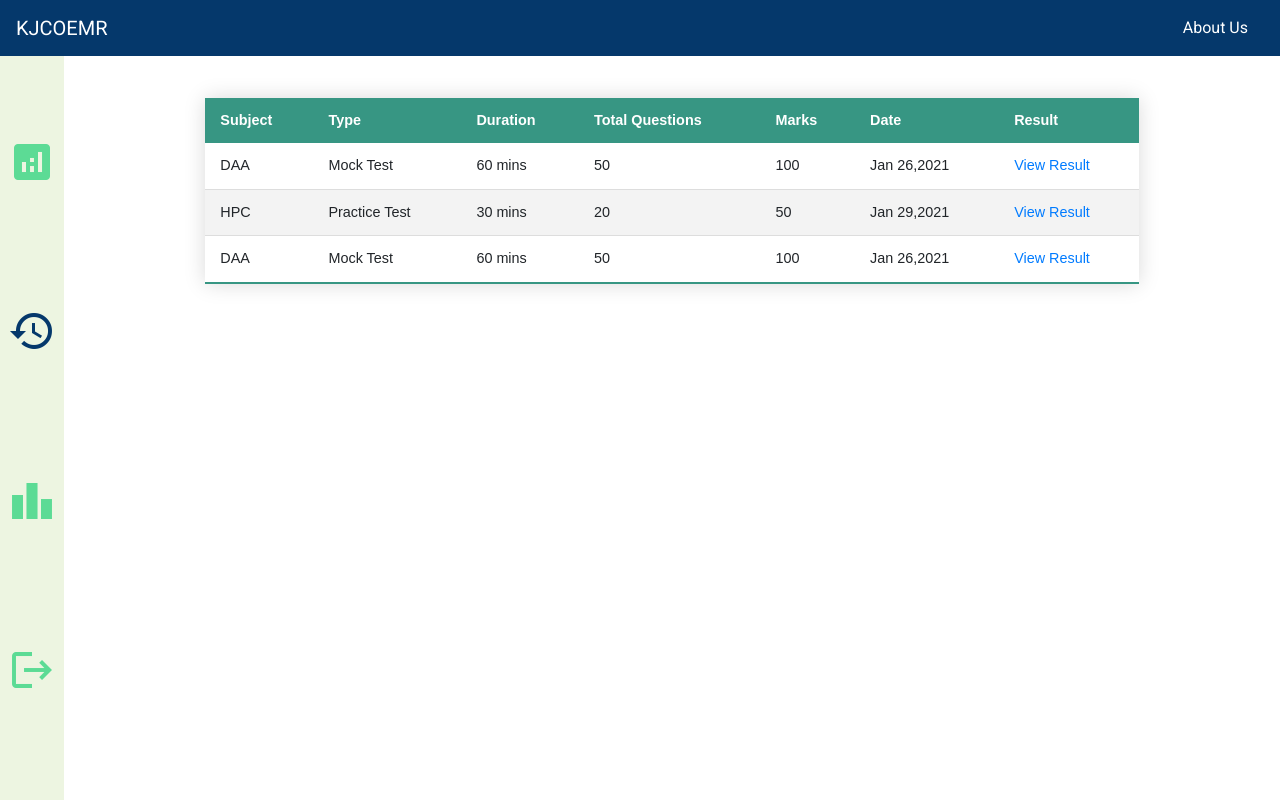
After one commit to lquresh52/BE-Project-2021, a Django app: page /dashboard/historyPage in a window 1280 px wide. The commit adds this page. Run offline with Django 3.2, Linux system fonts and the light colour scheme; some libraries are stand-ins or nearby versions.

Commit message:
HIstory Page and much more

```diff
--- /dev/null
+++ b/static/css/history_page.css
@@ -0,0 +1,270 @@
+*{
+    margin: 0px;
+    padding: 0px;
+    box-sizing: border-box;
+}
+
+body{
+    font-family: 'Roboto', sans-serif;
+}
+
+:root{
+    --mainBackgroundColor: #edf5e1;
+    --lightGreen: #8ce7af;
+    --mediumGreen: #5cdb95;
+    --darkGreen: #379683;
+    --darkBlue: #05386b;
+}
+
+/*----------------  NAVBAR  ------------------------*/
+.myNavbar{
+    z-index:200;
+    background-color: #05386b !important;
+}
+
+::selection{
+    background: #4158d0;
+    color: #fff;
+}
+
+.sidebar{
+    height: 100vh;
+    width: 5vw;
+    position: fixed;
+    left: 0;
+    background-color: var(--mainBackgroundColor);
+    z-index: 7;
+}
+.myIcon{
+    color: var(--mediumGreen);
+    font-size: 48px;
+    width: 100%;
+    display: flex;
+    justify-content: center;
+    cursor: pointer;
+}
+.nav-icons{
+    margin-top: 2vh;
+    display: flex;
+    flex-direction: column;
+    justify-content: space-evenly;
+    height: 100%;
+}
+.selected{
+    color: var(--darkBlue);
+}
+.parentDiv{
+    position: relative;
+    display: flex;
+    align-items: center;
+}
+.mytooltip{
+    position: absolute;
+    top: 0px;
+    left: 55px;
+    background-color: var(--darkBlue);
+    color: white;
+    width: 100px;
+    opacity: 0;
+    pointer-events: none;
+    height: 50px;
+    text-align: center;
+    font-size: 1rem;
+    display: flex;
+    justify-content: center;
+    align-items: center;
+    letter-spacing: 1px;
+    border-radius: 10px;
+    transform: translateX(-50px);
+    transition: .4s ease;
+    z-index: 15;
+}
+.parentDiv:hover .mytooltip{
+    transform: translateX(10px);
+    opacity: .8;
+}
+a{
+    text-decoration: none !important;
+}
+
+
+.mainscreen{
+    width: 100% !important;
+}
+
+/*----------------  CONTENTS ------------------------*/
+.contents{
+    padding-top: 5%;
+    padding-left: 5vw;
+}
+
+.myRow{
+    width: 100%;
+    margin-top: 20px;
+    display: flex;
+    justify-content: start;
+}
+
+/*---------------- HAMBURGER ------------------------*/
+.ham {
+    cursor: pointer;
+    color: white;
+    -webkit-tap-highlight-color: transparent;
+    -webkit-transition: -webkit-transform 300ms;
+    transition: -webkit-transform 300ms;
+    transition: transform 300ms;
+    transition: transform 300ms, -webkit-transform 300ms;
+    -moz-user-select: none;
+    -webkit-user-select: none;
+    -ms-user-select: none;
+    user-select: none;
+    z-index: 10;
+}
+
+.hamRotate.active {
+    -webkit-transform: rotate(45deg);
+    transform: rotate(45deg);
+}
+
+.hamRotate180.active {
+    -webkit-transform: rotate(180deg);
+    transform: rotate(180deg);
+}
+
+.line {
+    fill: none;
+    -webkit-transition: stroke-dasharray 500ms, stroke-dashoffset 500ms;
+    transition: stroke-dasharray 500ms, stroke-dashoffset 500ms;
+    stroke: white;
+    stroke-width: 6;
+    stroke-linecap: round;
+}
+
+.ham6 .top {
+    stroke-dasharray: 40 172;
+}
+
+.ham6 .middle {
+    stroke-dasharray: 40 111;
+}
+
+.ham6 .bottom {
+    stroke-dasharray: 40 172;
+}
+
+.ham6.active .top {
+    stroke-dashoffset: -132px;
+}
+
+.ham6.active .middle {
+    stroke-dashoffset: -71px;
+}
+
+.ham6.active .bottom {
+    stroke-dashoffset: -132px;
+}
+
+.styled-table {
+    border-collapse: collapse;
+    margin: 35px 0;
+    font-size: 0.9em;
+    font-family: sans-serif;
+    min-width: 100%;
+    box-shadow: 0 0 20px rgba(0, 0, 0, 0.15);
+}
+.styled-table thead tr {
+    background-color: var(--darkGreen);
+    color: #ffffff;
+    /* text-align: left; */
+}
+
+.styled-table th,
+.styled-table td {
+    padding: 12px 15px;
+    text-align: left;
+}
+.styled-table tbody tr {
+    border-bottom: 1px solid #dddddd;
+}
+
+.styled-table tbody tr:nth-of-type(even) {
+    background-color: #f3f3f3;
+}
+
+.styled-table tbody tr:last-of-type {
+    border-bottom: 2px solid var(--darkGreen);
+}
+
+
+/*----------------  Mobile View ------------------------*/
+@media (max-width:991px){
+    .sidebar{
+        height: 7vh;
+        width: 100vw;
+        bottom: 0px;
+        border-radius: 13px 13px 0px 0px;
+    }
+    .myIcon{
+        font-size: 35px;
+        width: 100%;
+    }
+    .nav-icons{
+        margin-top: 0vh;
+        flex-direction: row;
+    }
+    .mytooltip{
+        display: none;
+    }
+
+    .contents{
+        padding-bottom: 7vh;
+        padding-top: 7vh;
+        padding-left: 0vw;
+    }
+
+    /* Force table to not be like tables anymore */
+	table, thead, tbody, th, td, tr {
+		display: block;
+	}
+
+	/* Hide table headers (but not display: none;, for accessibility) */
+	thead tr {
+		position: absolute;
+		top: -9999px;
+		left: -9999px;
+	}
+
+	tr { border: 1px solid #ccc; }
+
+	td {
+		/* Behave  like a "row" */
+		border: none;
+		border-bottom: 1px solid #eee;
+		position: relative;
+		padding-left: 50%;
+	}
+
+	td:before {
+		/* Now like a table header */
+		/* Top/left values mimic padding */
+		width: 50%;
+		padding-right: 10px;
+        white-space: nowrap;
+        float: left;
+	}
+
+	/*
+	Label the data
+	*/
+	td:nth-of-type(1):before { content: "Subject"; }
+	td:nth-of-type(2):before { content: "Type"; }
+	td:nth-of-type(3):before { content: "Duration"; }
+	td:nth-of-type(4):before { content: "Total Questions"; }
+	td:nth-of-type(5):before { content: "Marks"; }
+	td:nth-of-type(6):before { content: "Date"; }
+    td:nth-of-type(7):before { content: "Result"; }
+
+    td{
+        font-weight:500;
+    }
+}
--- a/static/css/student_test_page.css
+++ b/static/css/student_test_page.css
@@ -182,8 +182,8 @@ input[type="file"]{
     font-size: 40px;
     cursor: pointer;
     color: rgb(117, 115, 233);
+    display: flex;
     align-items: center;
-    position: relative;
 }
 
 
--- /dev/null
+++ b/studentDashboard/templates/studentDashboard/history_page.html
@@ -0,0 +1,154 @@
+{% load static %}
+<!DOCTYPE html>
+<html lang="en">
+
+<head>
+    <meta charset="UTF-8">
+    <meta name="viewport" content="width=device-width, initial-scale=1.0">
+    <title>History</title>
+    <!-- Google Scripts -->
+    <link href="https://fonts.googleapis.com/css2?family=Roboto&display=swap" rel="stylesheet">
+    <link href="https://fonts.googleapis.com/icon?family=Material+Icons" rel="stylesheet">
+
+    <!-- Bootstrap Css -->
+    <link rel="stylesheet" href="https://cdn.jsdelivr.net/npm/bootstrap@4.5.3/dist/css/bootstrap.min.css"
+        integrity="sha384-TX8t27EcRE3e/ihU7zmQxVncDAy5uIKz4rEkgIXeMed4M0jlfIDPvg6uqKI2xXr2" crossorigin="anonymous">
+
+    <link rel="stylesheet" href="{% static 'css/history_page.css' %}">
+
+    <!-- jQuery 1.7.2+ or Zepto.js 1.0+ -->
+    <script src="//ajax.googleapis.com/ajax/libs/jquery/1.9.1/jquery.min.js"></script>
+</head>
+
+<body>
+    <nav class="navbar navbar-expand-lg navbar-dark bg-dark fixed-top myNavbar">
+        <a class="navbar-brand" href="#">KJCOEMR</a>
+
+        <!-- Hamburger Icon With Animation -->
+        <button class="navbar-toggler" style="outline: none; border: none;" type="button" data-toggle="collapse"
+            data-target="#navbarSupportedContent" aria-controls="navbarSupportedContent" aria-expanded="false"
+            aria-label="Toggle navigation">
+            <svg class="ham ham6" viewBox="0 0 100 100" width="50" onclick="this.classList.toggle('active')">
+                <path class="line top"
+                    d="m 30,33 h 40 c 13.100415,0 14.380204,31.80258 6.899646,33.421777 -24.612039,5.327373 9.016154,-52.337577 -12.75751,-30.563913 l -28.284272,28.284272" />
+                <path class="line middle"
+                    d="m 70,50 c 0,0 -32.213436,0 -40,0 -7.786564,0 -6.428571,-4.640244 -6.428571,-8.571429 0,-5.895471 6.073743,-11.783399 12.286435,-5.570707 6.212692,6.212692 28.284272,28.284272 28.284272,28.284272" />
+                <path class="line bottom"
+                    d="m 69.575405,67.073826 h -40 c -13.100415,0 -14.380204,-31.80258 -6.899646,-33.421777 24.612039,-5.327373 -9.016154,52.337577 12.75751,30.563913 l 28.284272,-28.284272" />
+            </svg>
+        </button>
+
+        <div class="collapse navbar-collapse" id="navbarSupportedContent">
+            <ul class="navbar-nav ml-auto" id="inline-popups">
+                <li class="nav-item active mx-2">
+                    <a class="nav-link" href="#">About Us <span class="sr-only">(current)</span></a>
+                </li>
+            </ul>
+        </div>
+    </nav>
+
+    <div class="container-fluid mainscreen">
+
+        <!-- Sidebar -->
+        <div class="sidebar">
+            <div class="nav-icons ">
+
+                <a href="{% url 'dashboard' %}">
+                    <div class="parentDiv">
+                        <span class="material-icons myIcon ">
+                            analytics
+
+                        </span>
+                        <p class="mytooltip">Dashboard</p>
+                    </div>
+                </a>
+
+                <div class="parentDiv">
+                    <span class="material-icons myIcon selected">
+                        restore
+                    </span>
+                    <p class="mytooltip">History</p>
+                </div>
+                <div class="parentDiv">
+                    <span class="material-icons myIcon">
+                        leaderboard
+                    </span>
+                    <p class="mytooltip">Ranking</p>
+                </div>
+                <a href="{% url 'logout' %}" class="parentDiv">
+                    <span class="material-icons myIcon">
+                        logout
+                    </span>
+                    <p class="mytooltip">Logout</p>
+                </a>
+            </div>
+        </div>
+
+        <!-- Contents -->
+        <div class="contents">
+            <div class="row col-12 myRow m-0">
+                <div class="col-md-10 col-sm-12  ml-auto mr-auto">
+                    <table class="styled-table">
+                        <thead>
+                            <tr>
+                                <th>Subject</th>
+                                <th>Type</th>
+                                <th>Duration</th>
+                                <th>Total Questions</th>
+                                <th>Marks</th>
+                                <th>Date</th>
+                                <th>Result</th>
+                            </tr>
+                        </thead>
+                        <tbody>
+                            <tr>
+                                <td>DAA</td>
+                                <td>Mock Test</td>
+                                <td>60 mins</td>
+                                <td>50</td>
+                                <td>100</td>
+                                <td>Jan 26,2021</td>
+                                <td> <a href="#">View Result</a></td>
+                            </tr>
+                            <tr>
+                                <td>HPC</td>
+                                <td>Practice Test</td>
+                                <td>30 mins</td>
+                                <td>20</td>
+                                <td>50</td>
+                                <td>Jan 29,2021</td>
+                                <td><a href="#">View Result</a></td>
+                            </tr>
+                            <tr>
+                                <td>DAA</td>
+                                <td>Mock Test</td>
+                                <td>60 mins</td>
+                                <td>50</td>
+                                <td>100</td>
+                                <td>Jan 26,2021</td>
+                                <td><a href="#">View Result</a></td>
+                            </tr>
+                            <!-- and so on... -->
+                        </tbody>
+                    </table>
+                </div>
+            </div>
+        </div>
+
+    </div>
+
+
+
+    <!-- Bootstrap Scripts -->
+    <script src="https://code.jquery.com/jquery-3.5.1.slim.min.js"
+        integrity="sha384-DfXdz2htPH0lsSSs5nCTpuj/zy4C+OGpamoFVy38MVBnE+IbbVYUew+OrCXaRkfj"
+        crossorigin="anonymous"></script>
+    <script src="https://cdn.jsdelivr.net/npm/popper.js@1.16.1/dist/umd/popper.min.js"
+        integrity="sha384-9/reFTGAW83EW2RDu2S0VKaIzap3H66lZH81PoYlFhbGU+6BZp6G7niu735Sk7lN"
+        crossorigin="anonymous"></script>
+    <script src="https://cdn.jsdelivr.net/npm/bootstrap@4.5.3/dist/js/bootstrap.min.js"
+        integrity="sha384-w1Q4orYjBQndcko6MimVbzY0tgp4pWB4lZ7lr30WKz0vr/aWKhXdBNmNb5D92v7s"
+        crossorigin="anonymous"></script>
+</body>
+
+</html>
--- a/studentDashboard/urls.py
+++ b/studentDashboard/urls.py
@@ -4,4 +4,5 @@ from . import views
 urlpatterns = [
     path('', views.dashboard, name='dashboard'),
     path('studentTest/<str:subject_id>/',views.studentTest,name="studentTest"),
+    path('historyPage',views.historyPage,name='historyPage'),
 ]
--- a/studentDashboard/views.py
+++ b/studentDashboard/views.py
@@ -10,6 +10,7 @@ def dashboard(request):
     print(tests)
     return render(request, 'studentDashboard/dashboard.html',{'tests':tests})
 
+@login_required(login_url='/login/')
 def studentTest(request,subject_id):
     if request.method == 'POST':
         # question,option1,option2,option3,option4,answer = []
@@ -31,3 +32,7 @@ def studentTest(request,subject_id):
 
         # return JsonResponse(ques_json.data, safe=False)
         return render(request,"studentDashboard/student_test_page.html",context={'questions':ques_json.data })
+
+
+def historyPage(request):
+    return render(request,"studentDashboard/history_page.html")
```
Also changed, not shown: studentDashboard/templates/studentDashboard/dashboard.html (+7 -4 lines).
